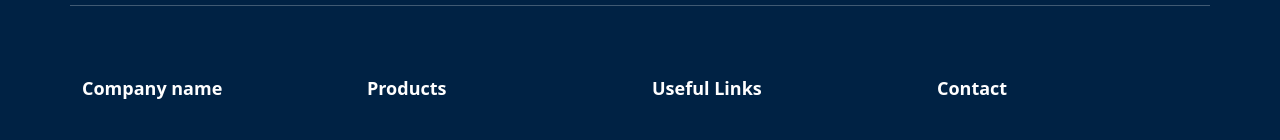
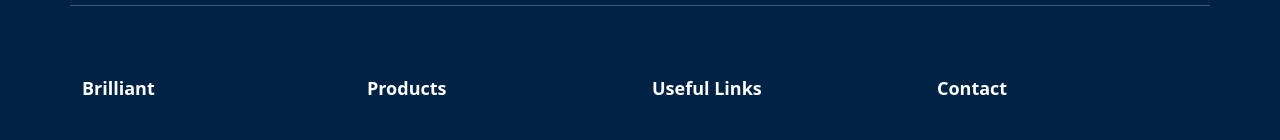
Before and after one commit to mohamed-abdelmonsef/online-market, a React (Create React App) app: page /Login in a window 1280 px wide. Shown: the part 780-920 px from the top of the page. Built offline with nearby package versions, Linux system fonts and the light colour scheme.

Commit message:
Final Commit

```diff
--- a/src/App.js
+++ b/src/App.js
@@ -14,12 +14,13 @@ import Admin from "./components/admin";
 function App() {
   return (
     <Router>
-      <Route path='/' component={Home} exact ignoreScrollBehavior />
-      <Route path='/register' component={Register} exact ignoreScrollBehavior />
-      <Route path='/Login' component={Login} exact ignoreScrollBehavior />
-      <Route path='/cart' component={Cart} exact ignoreScrollBehavior />
-      <Route path='/product' component={Product} exact ignoreScrollBehavior />
-      <Route path='/contact' component={Contact} exact ignoreScrollBehavior />
+      <Route path='/' component={Home} exact />
+      <Route path='/home' component={Home} exact />
+      <Route path='/register' component={Register} exact />
+      <Route path='/Login' component={Login} exact />
+      <Route path='/cart' component={Cart} exact />
+      <Route path='/product' component={Product} exact />
+      <Route path='/contact' component={Contact} exact />
       <Route path='/aboutUs' component={AboutUs} exact />
       <Route path='/gallery' component={MenGallery} exact />
       <Route path='/gallery/men' component={MenGallery} exact />
--- a/src/components/login.js
+++ b/src/components/login.js
@@ -77,7 +77,7 @@ export default class Login extends React.Component {
                 }
             })
         } else {
-            alert("Form has errors.");
+            //alert("Form has errors.");
             //console.log(this.state.errors);
         }
     }
--- a/src/components/register.js
+++ b/src/components/register.js
@@ -105,7 +105,7 @@ export default class Register extends React.Component {
 
 
         } else {
-            alert("Form has errors.");
+            //alert("Form has errors.");
             //console.log(this.state.errors);
         }
     }
--- a/src/components/shared/footer.js
+++ b/src/components/shared/footer.js
@@ -43,7 +43,7 @@ export default class Footer extends React.Component {
                         <div className="row mt-5 mb-4">
 
                             <div className="col fw-bold">
-                                Company name
+                                Brilliant
                             </div>
                             <div className="col fw-bold" >
                                 Products
--- a/src/components/shared/header.js
+++ b/src/components/shared/header.js
@@ -91,6 +91,11 @@ export default class Header extends React.Component {
                                     <Link to="/aboutus">About Us
                                     </Link>
                                 </li>
+                                <hr></hr>
+                                <li className=" mt-2 mb-2">
+                                    <Link to="/admin">Admin
+                                    </Link>
+                                </li>
                             </ul>
                             {isLogged
                                 ? <Link to="/Login">
```
Also changed, not shown: src/components/img/imgcenter.jpeg.
